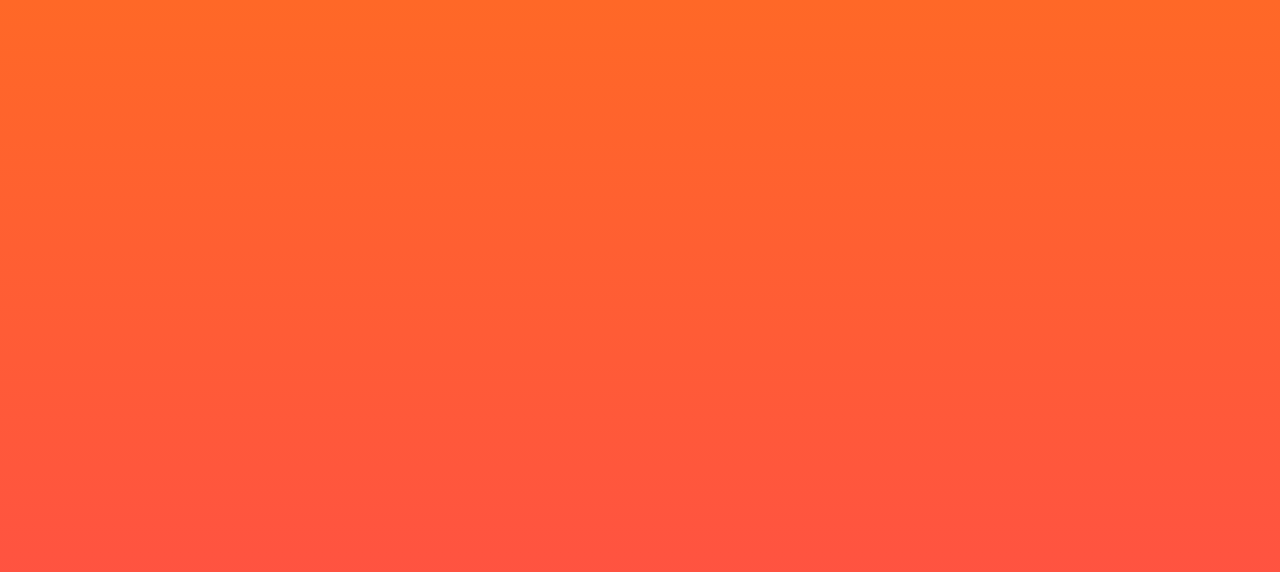
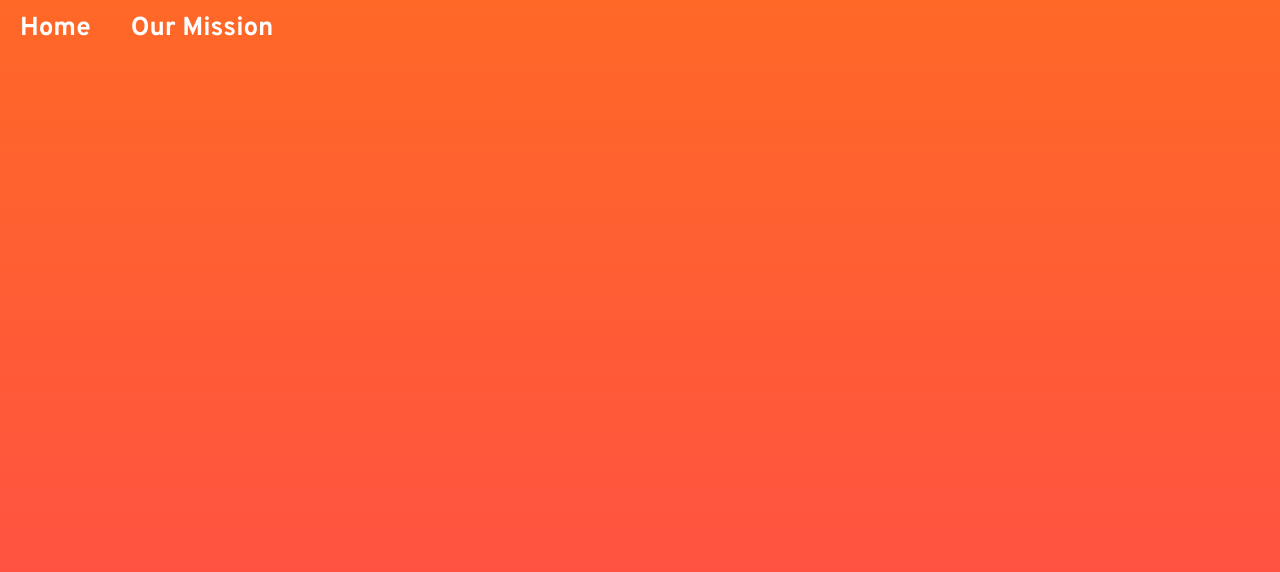
Before and after one commit to iambcho/gam_frontend, a React (Create React App) app: page /mission in a window 1280 px wide. Shown: the top 572 px of the page. Built offline with nearby package versions, Linux system fonts and the light colour scheme.

Commit message:
Imported fonts, routed Mission.

```diff
--- a/src/App.css
+++ b/src/App.css
@@ -1,3 +1,5 @@
+@import url('https://fonts.googleapis.com/css2?family=IBM+Plex+Serif:wght@500;700&family=Overpass:wght@400;700;800;900&display=swap');
+
 .container {
   width: 100%;
 }
--- a/src/App.js
+++ b/src/App.js
@@ -21,6 +21,8 @@ import HomePage from './components/container/HomePage';
 import AllRestaurants from './components/container/AllRestaurants';
 import Checkout from './components/container/Checkout';
 import Confirmation from './components/container/Confirmation';
+import Mission from './components/container/Mission';
+import SingleRestaurant from './components/container/SingleRestaurant';
 
 
 //This is needed in order to create a SPA (Single Page Application)
@@ -28,7 +30,7 @@ import Confirmation from './components/container/Confirmation';
 //transition between "pages" without having to reload the entire page
 //instead with routers you can just load the contents of the single page
 //that need to be changed, leading to faster load times
-import {BrowserRouter as Router, Route, Switch} from 'react-router-dom';
+import { BrowserRouter as Router, Route, Switch } from 'react-router-dom';
 
 // Import Appview to be able to display the components in a SPA;
 import AppView from "./AppView";
@@ -48,10 +50,12 @@ class AppContainer extends Component {
     // const AllCampusesComponent = () => <AllCampuses/>
     // const AddCampusComponent = () => <AddCampus/>
     // const EditCampusComponent = () => <EditCampus/>
-		const HomePageComponent = () => <HomePage/>
-    const AllRestaurantsComponent = () => <AllRestaurants/>
-    const CheckoutComponent = () => <Checkout/>
-    const ConfirmationComponent = () => <Confirmation/>
+    const HomePageComponent = () => <HomePage />
+    const AllRestaurantsComponent = () => <AllRestaurants />
+    const CheckoutComponent = () => <Checkout />
+    const ConfirmationComponent = () => <Confirmation />
+    const MissionComponent = () => <Mission />
+    // const SingleRestaurantComponent = () => <SingleRestaurant />
 
     return (
       <div>
@@ -61,14 +65,16 @@ class AppContainer extends Component {
           components can be rendered at the same time but to avoid problems we ensure
           only one page is rendered ) */}
           <Switch>
-          <div className="App">
-            <div className="App-header">
+            <div className="App">
+              <div className="App-header">
                 {/* Each Route Component needs a path prop followed by a render prop
                 to be able to load to component at the appropriate url link */}
-                <Route exact path="/" render={HomePageComponent}/>
-                <Route exact path="/restaurants" render={AllRestaurantsComponent}/>
-                <Route exact path="/checkout" render={CheckoutComponent}/>
-                <Route exact path="/confirmation" render={ConfirmationComponent}/>
+                <Route exact path="/" render={HomePageComponent} />
+                <Route exact path="/restaurants" render={AllRestaurantsComponent} />
+                <Route exact path="/checkout" render={CheckoutComponent} />
+                <Route exact path="/confirmation" render={ConfirmationComponent} />
+                <Route exact path="/mission" render={MissionComponent} />
+                {/* <Route exact path="/restaurant" render={SingleRestaurantComponent} /> */}
                 {/* <Route exact path="/students" render={AllStudentsComponent}/>
                 <Route exact path="/add_students" render={AddStudentComponent}/>
                 <Route exact path="/single_student/:studentId" render={SingleStudentComponent}/>
@@ -79,7 +85,7 @@ class AppContainer extends Component {
                 <Route exact path="/edit_campus" render={EditCampusComponent}/> */}
 
               </div>
-          </div>
+            </div>
           </Switch>
         </Router>
       </div>
--- a/src/components/container/AllRestaurants.js
+++ b/src/components/container/AllRestaurants.js
@@ -10,7 +10,7 @@ import AllRestaurantsView from "../view/AllRestaurantsView";
 import { connect } from "react-redux";
 
 import { withRouter } from "react-router-dom";
-import { fetchRestaurantsThunk , currentRestaurantThunk } from '../../store/actions/actionCreatorsThunks';
+import { fetchRestaurantsThunk, currentRestaurantThunk } from '../../store/actions/actionCreatorsThunks';
 
 
 class AllRestaurants extends Component {
@@ -22,7 +22,7 @@ class AllRestaurants extends Component {
 		return (
 			//we pass the state into this component, so we can actually load all the restaurants
 
-						<AllRestaurantsView restaurants = {this.props.restaurants}/>
+			<AllRestaurantsView restaurants={this.props.restaurants} />
 
 		)
 	}
@@ -32,7 +32,7 @@ class AllRestaurants extends Component {
 // The keys in this returned object will be on your component's `props` object;
 // The values of these keys reflect the value of the piece of state in your Redux store;
 const mapState = (state) => {
-	return({
+	return ({
 		restaurants: state.allRestaurants,
 	})
 }
--- a/src/components/container/Mission.js
+++ b/src/components/container/Mission.js
@@ -0,0 +1,43 @@
+import React, { Component } from 'react';
+import './../../App.css';
+
+// Import view;
+import MissionView from "../view/MissionView";
+
+// This import is needed to connect our AllStudents Component to the store;
+// enabling us to use the state and the functionality provided by the
+// students.js file located in our store
+import { connect } from "react-redux";
+
+import { withRouter } from "react-router-dom";
+import { fetchRestaurantsThunk, currentRestaurantThunk } from '../../store/actions/actionCreatorsThunks';
+
+class Mission extends Component {
+
+  render() {
+    return <MissionView />
+  }
+
+}
+
+// Declaration for mapStateToProps;
+// The keys in this returned object will be on your component's `props` object;
+// The values of these keys reflect the value of the piece of state in your Redux store;
+const mapState = (state) => {
+  return ({
+    restaurants: state.allRestaurants,
+  })
+}
+
+// Declaration for mapDispatchToProps;
+// The keys in this returned object will be on your component's `props` object as well;
+// The values of these keys are anonymous functions that will dispatch imported action creators
+// or thunks so that a component can communicate with the appropriate reducer function(s);
+const mapDispatch = (dispatch) => {
+  return {
+    fetchRestaurants: () => dispatch(fetchRestaurantsThunk())
+  }
+}
+
+//allows us to connect to the store and get the needed objects/state
+export default withRouter(connect(mapState, mapDispatch)(Mission));
--- a/src/components/view/MissionView.js
+++ b/src/components/view/MissionView.js
@@ -10,12 +10,23 @@ import '../../App.css';
 const MissionView = () => {
   const style = {
     color: 'white',
-    textDecoration: 'none'
+    textDecoration: 'none',
+    fontFamily: 'Overpass'
   }
+
   return (
     <div className="container">
-      <h1 id="main-page">Test Page</h1>
+      <div className="nav-bar">
+        <ul>
+          <li><Link style={style} to="/">Home</Link></li>
+          <li><Link style={style} to="/mission">Our Mission</Link></li>
+        </ul>
+      </div>
+      <br />
+
     </div>
+
+
   );
 }
 
```
Lines whose indentation alone changed are shown as unchanged.
